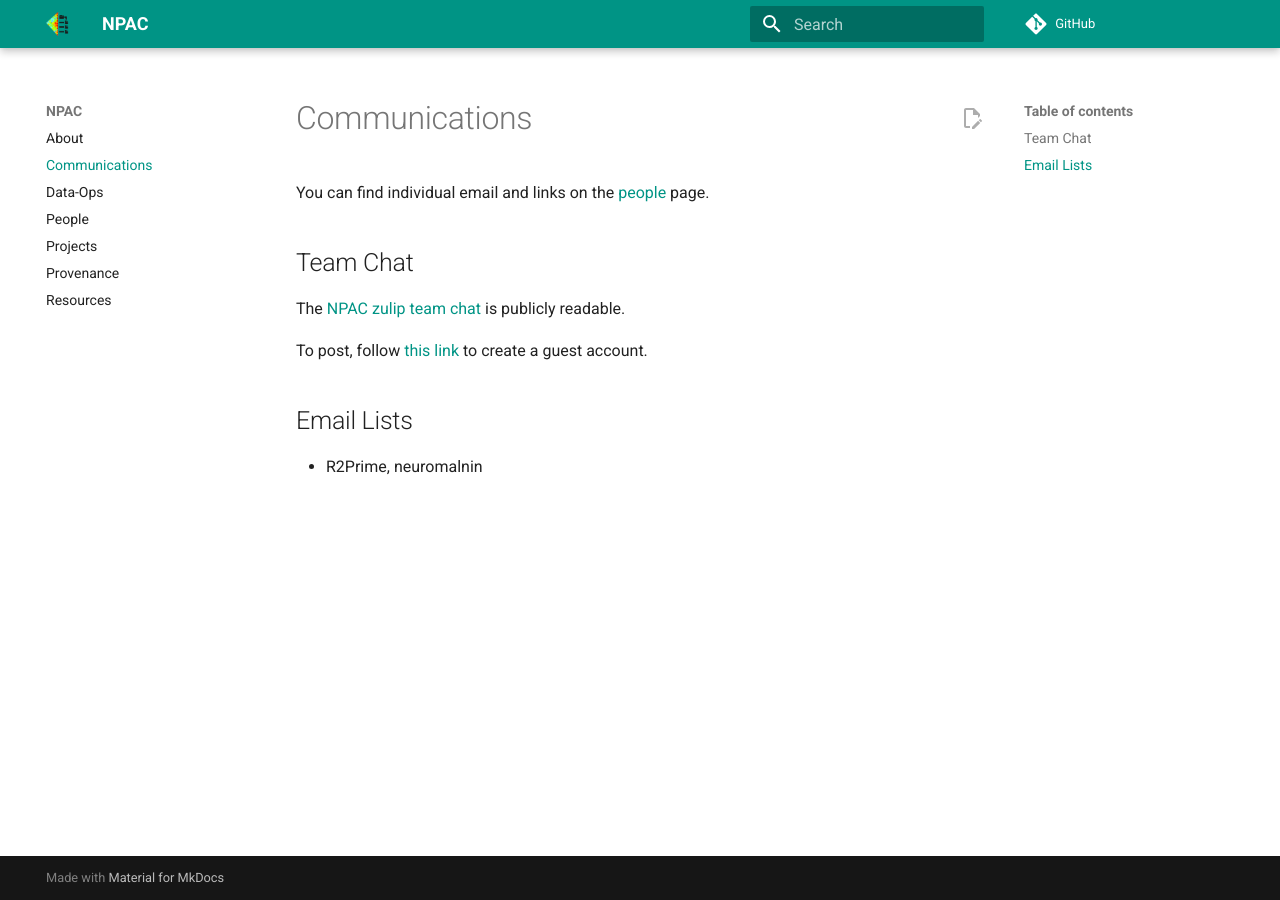
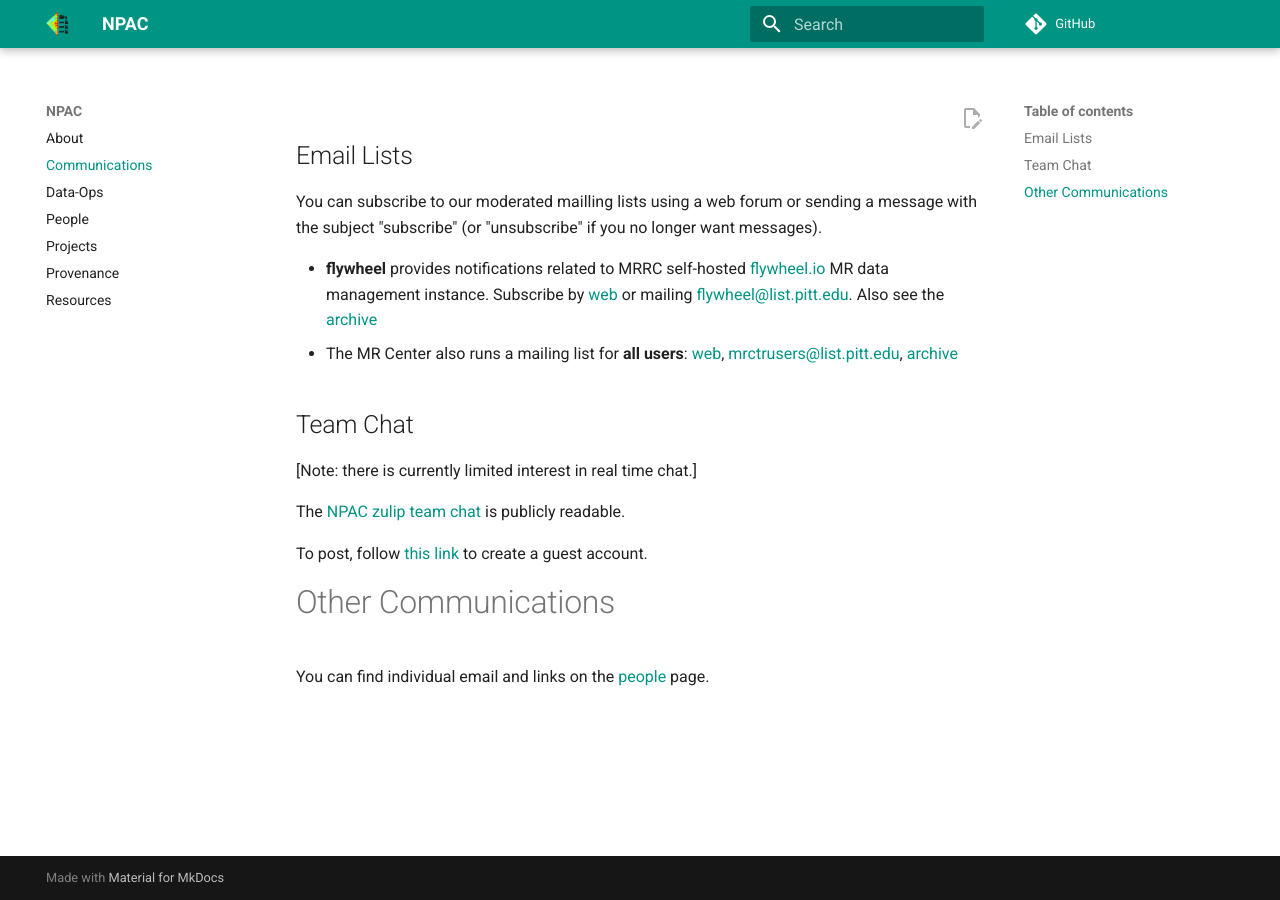
Before and after one commit to NPACore/NPACore.github.io, an MkDocs documentation site: the page built from docs/communications.md, in a window 1280 px wide. Built offline with MkDocs 1.6.1 and Material for MkDocs 9.7.7, drawn with Linux system fonts in a browser that asks for light colours; comment, search, counter and statistics services are not loaded.

Commit message:
🎨 comm: add flywheel mailing list, rearrange and note zulip unused

```diff
--- a/docs/communications.md
+++ b/docs/communications.md
@@ -1,10 +1,19 @@
-# Communications
-You can find individual email and links on the [people](people.md) page.
+## Email Lists
+You can subscribe to our moderated mailling lists using a web forum or sending a message with the subject "subscribe" (or "unsubscribe" if you no longer want messages).
+
+  * **flywheel** provides notifications related to MRRC self-hosted [flywheel.io](flywheel.io) MR data management instance.
+   Subscribe by [web](https://list.pitt.edu/mailman/listinfo/flywheel) or mailing [flywheel@list.pitt.edu](mailto:flywheel@list.pitt.edu?subject=subscribe). Also see the [archive](https://list.pitt.edu/mailman/private/flywheel/)
+  * The MR Center also runs a mailing list for **all users**: [web](https://list.pitt.edu/mailman/listinfo/mrctrusers), [mrctrusers@list.pitt.edu](mailto:mrctrusers@list.pitt.edu?subject=subscribe), [archive](https://list.pitt.edu/mailman/private/mrctrusers/)
+
+<!-- * R2Prime, neuromalnin -->
 
 ## Team Chat
+
+[Note: there is currently limited interest in real time chat.]
+
 The [NPAC zulip team chat](//npac.zulipchat.com) is publicly readable.
 
 To post, follow [this link](https://npac.zulipchat.com/join/mmbsnoj5zsrjfrfcxkdmxqdl/) to create a guest account.
 
-## Email Lists
- * R2Prime, neuromalnin
+# Other Communications
+You can find individual email and links on the [people](people.md) page.
```
